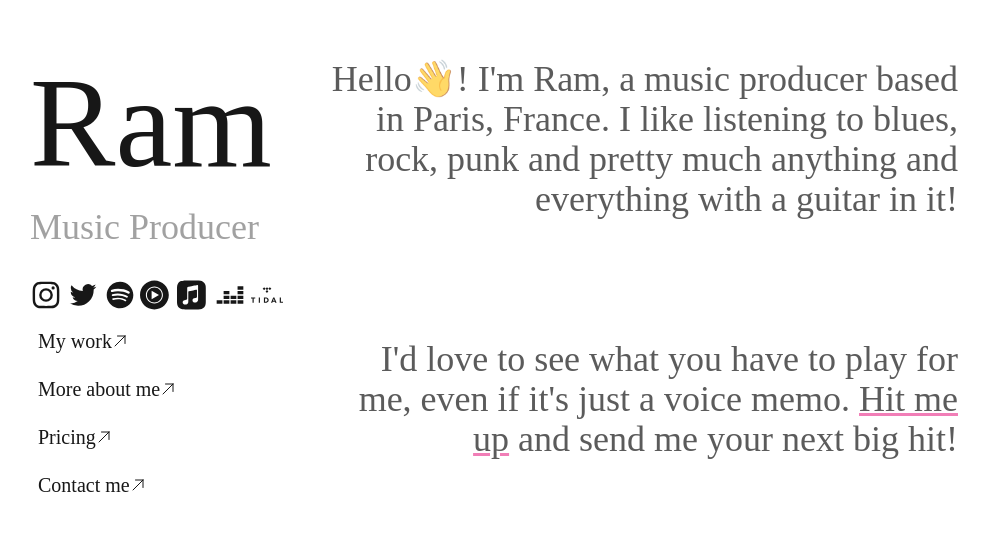
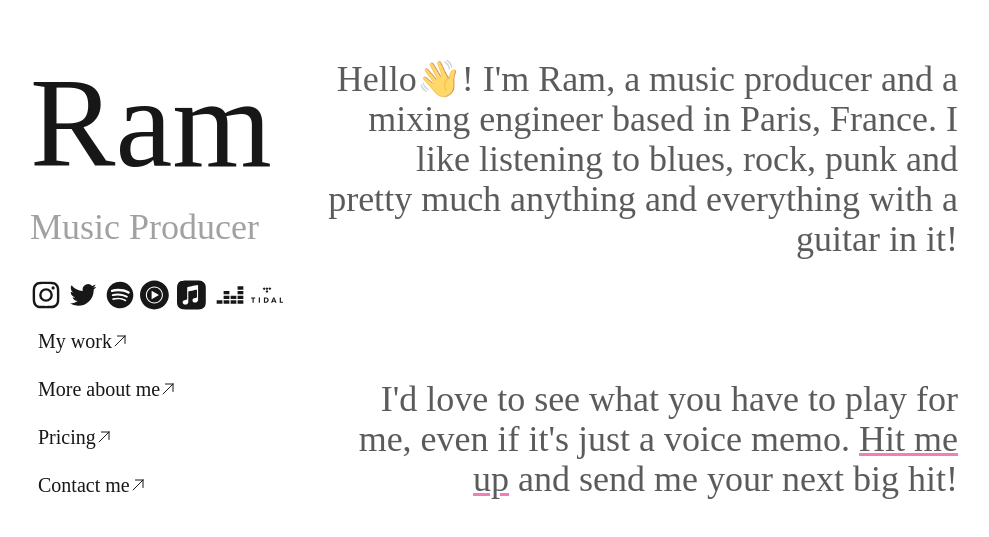
Before and after one commit to softmaxer/website, a Next.js app: page / in a window 1280 px wide. Shown: the part 117-654 px from the top of the page, without its empty margins (146-1135 px from the left). Built offline with nearby package versions, Linux system fonts and the light colour scheme; a web font is replaced by a local one.

Commit message:
Update main BIO

```diff
--- a/app/page.tsx
+++ b/app/page.tsx
@@ -36,9 +36,9 @@ export default function Home() {
         className={`${taglineIsVisible ? "opacity-70" : "opacity-0"} ease-in duration-1000 font-solanelLight flex flex-col gap-5 md:gap-10 lg:gap-12`}
       >
         <p className={`text-right text-2xl md:text-4xl lg:text-4xl`}>
-          Hello👋! I&apos;m Ram, a music producer based in Paris, France. I like
-          listening to blues, rock, punk and pretty much anything and everything
-          with a guitar in it!
+          Hello👋! I&apos;m Ram, a music producer and a mixing engineer based in
+          Paris, France. I like listening to blues, rock, punk and pretty much
+          anything and everything with a guitar in it!
           <br />
         </p>
         <br />
```
